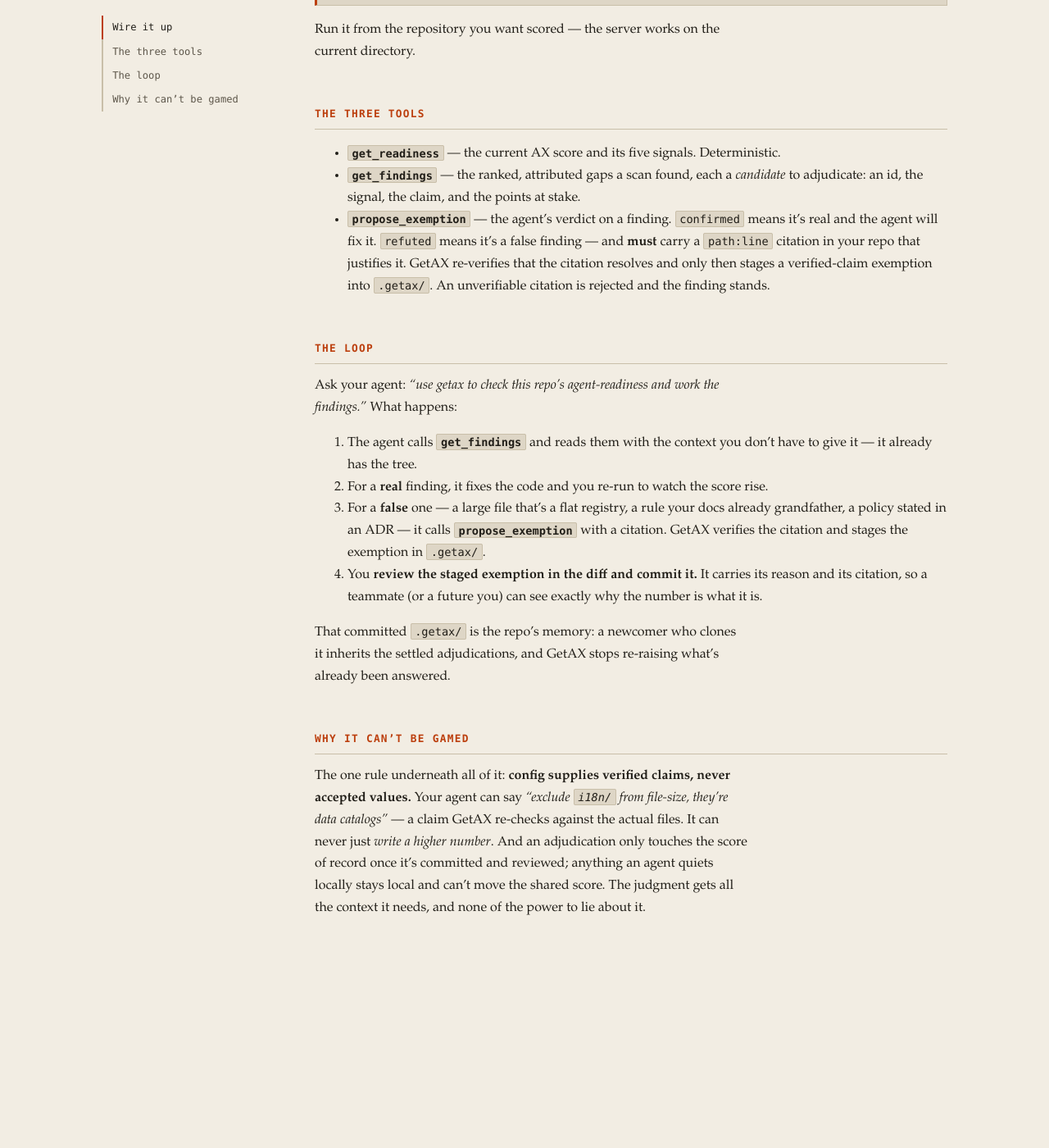
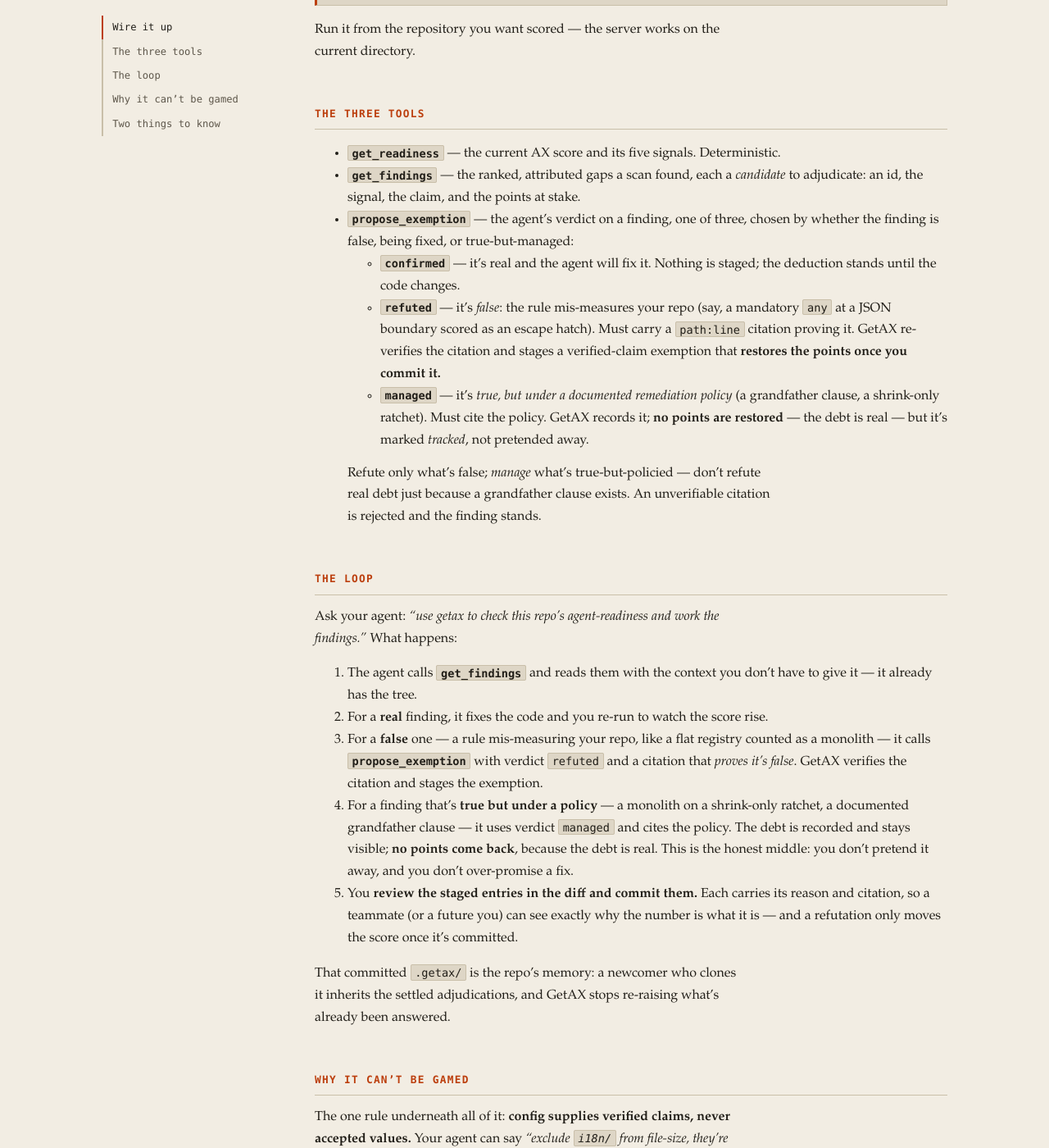
Before and after one commit to marcosbarbero/getax-site, a Jekyll site: the page built from docs/mcp.md, in a window 1280 px wide and 1400 px high, scrolled down 1110 px. Shown: the whole window at 82% size. Built offline with Jekyll 4.4.1, drawn with Linux system fonts in a browser that asks for light colours; before the commit the page ends 2340 px from its top, so only the background shows below that; some of the changed text lies outside the part shown.

Commit message:
docs(mcp): add the 'managed' verdict + operational notes
Vantage's MCP field test surfaced that 'refuted' conflated 'the finding is false' with
'the finding is true but under a documented policy'. Document the three verdicts —
confirmed / refuted / managed — so a repo refutes only what is false and manages what is
true-but-policied (no points restored). Add the two operational notes they named: tools
need a reconnect after a mid-session add, and get_readiness scores the local build.

```diff
--- a/docs/mcp.md
+++ b/docs/mcp.md
@@ -52,11 +52,21 @@
 - **`get_readiness`** — the current AX score and its five signals. Deterministic.
 - **`get_findings`** — the ranked, attributed gaps a scan found, each a *candidate* to
   adjudicate: an id, the signal, the claim, and the points at stake.
-- **`propose_exemption`** — the agent's verdict on a finding. `confirmed` means it's real
-  and the agent will fix it. `refuted` means it's a false finding — and **must** carry a
-  `path:line` citation in your repo that justifies it. GetAX re-verifies that the citation
-  resolves and only then stages a verified-claim exemption into `.getax/`. An unverifiable
-  citation is rejected and the finding stands.
+- **`propose_exemption`** — the agent's verdict on a finding, one of three, chosen by
+  whether the finding is false, being fixed, or true-but-managed:
+  - **`confirmed`** — it's real and the agent will fix it. Nothing is staged; the
+    deduction stands until the code changes.
+  - **`refuted`** — it's *false*: the rule mis-measures your repo (say, a mandatory
+    `any` at a JSON boundary scored as an escape hatch). Must carry a `path:line`
+    citation proving it. GetAX re-verifies the citation and stages a verified-claim
+    exemption that **restores the points once you commit it.**
+  - **`managed`** — it's *true, but under a documented remediation policy* (a grandfather
+    clause, a shrink-only ratchet). Must cite the policy. GetAX records it; **no points
+    are restored** — the debt is real — but it's marked *tracked*, not pretended away.
+
+  Refute only what's false; *manage* what's true-but-policied — don't refute real debt
+  just because a grandfather clause exists. An unverifiable citation is rejected and the
+  finding stands.
 
 ## The loop
 
@@ -66,12 +76,16 @@
 1. The agent calls **`get_findings`** and reads them with the context you don't have to
    give it — it already has the tree.
 2. For a **real** finding, it fixes the code and you re-run to watch the score rise.
-3. For a **false** one — a large file that's a flat registry, a rule your docs already
-   grandfather, a policy stated in an ADR — it calls **`propose_exemption`** with a
-   citation. GetAX verifies the citation and stages the exemption in `.getax/`.
-4. You **review the staged exemption in the diff and commit it.** It carries its reason and
-   its citation, so a teammate (or a future you) can see exactly why the number is what it
-   is.
+3. For a **false** one — a rule mis-measuring your repo, like a flat registry counted as a
+   monolith — it calls **`propose_exemption`** with verdict `refuted` and a citation that
+   *proves it's false*. GetAX verifies the citation and stages the exemption.
+4. For a finding that's **true but under a policy** — a monolith on a shrink-only ratchet,
+   a documented grandfather clause — it uses verdict `managed` and cites the policy. The
+   debt is recorded and stays visible; **no points come back**, because the debt is real.
+   This is the honest middle: you don't pretend it away, and you don't over-promise a fix.
+5. You **review the staged entries in the diff and commit them.** Each carries its reason
+   and citation, so a teammate (or a future you) can see exactly why the number is what it
+   is — and a refutation only moves the score once it's committed.
 
 That committed `.getax/` is the repo's memory: a newcomer who clones it inherits the
 settled adjudications, and GetAX stops re-raising what's already been answered.
@@ -84,3 +98,13 @@
 And an adjudication only touches the score of record once it's committed and reviewed;
 anything an agent quiets locally stays local and can't move the shared score. The judgment
 gets all the context it needs, and none of the power to lie about it.
+
+## Two things to know
+
+- **Reconnect after adding it mid-session.** If you `claude mcp add getax` while an agent
+  session is already running, the tools aren't live until the client reconnects. Add it,
+  then start (or restart) the session.
+- **`get_readiness` scores the build in your hands.** It runs the local scan, so the
+  number reflects your working tree and the CLI version you have installed — which can
+  differ from a floor committed by a teammate on a newer build. If a number surprises you,
+  check `getax version` against what set the baseline.
```
